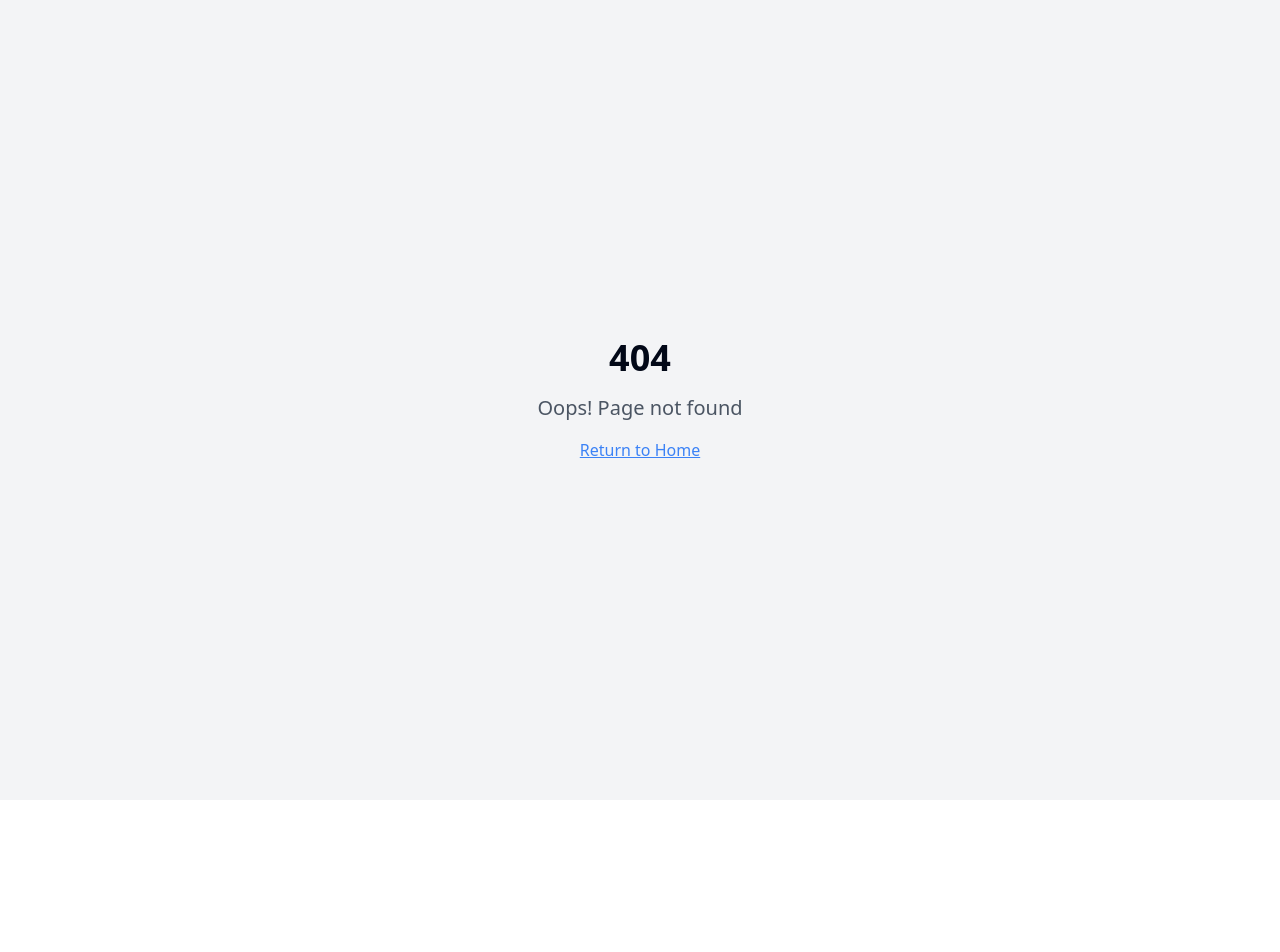
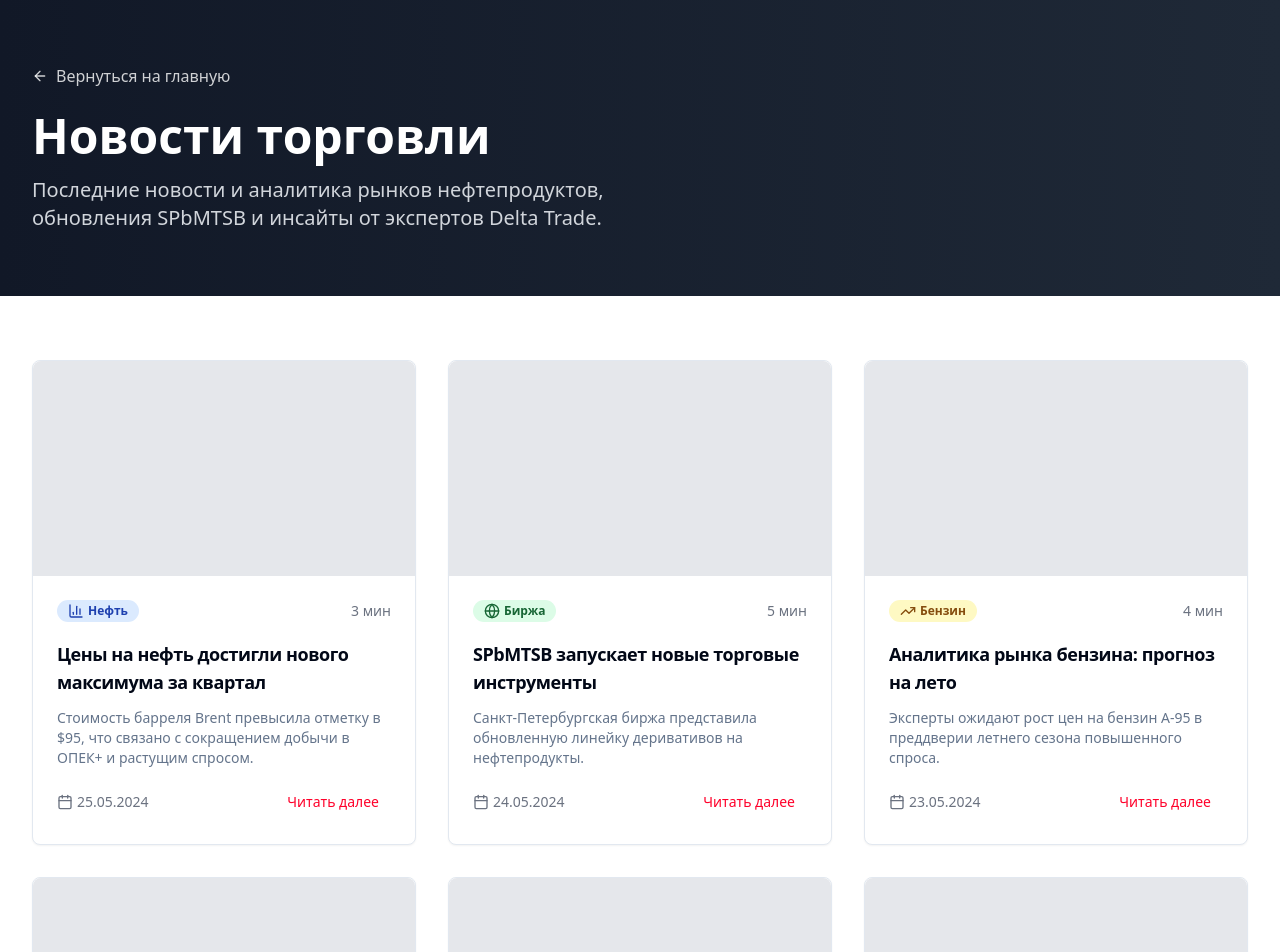
Before and after one commit to AI-Solutions-az/delta-trade-portal, a React (Vite) app: page /news in a window 1280 px wide. Before the commit this address had no page. Shown: the top 952 px of the page. Before the commit the page ends 800 px from the top, so only its background shows below. Built offline with nearby package versions, Linux system fonts and the light colour scheme.

Commit message:
Add news page navigation
Implement navigation to a news page when the "Новости" button is clicked.

```diff
--- a/src/App.tsx
+++ b/src/App.tsx
@@ -1,9 +1,11 @@
+
 import { Toaster } from "@/components/ui/toaster";
 import { Toaster as Sonner } from "@/components/ui/sonner";
 import { TooltipProvider } from "@/components/ui/tooltip";
 import { QueryClient, QueryClientProvider } from "@tanstack/react-query";
 import { BrowserRouter, Routes, Route } from "react-router-dom";
 import Index from "./pages/Index";
+import News from "./pages/News";
 import NotFound from "./pages/NotFound";
 
 const queryClient = new QueryClient();
@@ -16,6 +18,7 @@ const App = () => (
       <BrowserRouter>
         <Routes>
           <Route path="/" element={<Index />} />
+          <Route path="/news" element={<News />} />
           {/* ADD ALL CUSTOM ROUTES ABOVE THE CATCH-ALL "*" ROUTE */}
           <Route path="*" element={<NotFound />} />
         </Routes>
--- a/src/components/Navigation.tsx
+++ b/src/components/Navigation.tsx
@@ -1,5 +1,6 @@
 
 import { Button } from "@/components/ui/button";
+import { Link } from "react-router-dom";
 
 export const Navigation = () => {
   return (
@@ -17,7 +18,7 @@ export const Navigation = () => {
               <a href="#home" className="text-gray-900 hover:text-[#ff002a] px-3 py-2 text-sm font-medium transition-colors">Главная</a>
               <a href="#about" className="text-gray-600 hover:text-[#ff002a] px-3 py-2 text-sm font-medium transition-colors">О нас</a>
               <a href="#services" className="text-gray-600 hover:text-[#ff002a] px-3 py-2 text-sm font-medium transition-colors">Услуги</a>
-              <a href="#news" className="text-gray-600 hover:text-[#ff002a] px-3 py-2 text-sm font-medium transition-colors">Новости</a>
+              <Link to="/news" className="text-gray-600 hover:text-[#ff002a] px-3 py-2 text-sm font-medium transition-colors">Новости</Link>
               <a href="#contact" className="text-gray-600 hover:text-[#ff002a] px-3 py-2 text-sm font-medium transition-colors">Контакты</a>
             </div>
           </div>
--- /dev/null
+++ b/src/pages/News.tsx
@@ -0,0 +1,184 @@
+
+import { Button } from "@/components/ui/button";
+import { Card, CardContent, CardDescription, CardHeader, CardTitle } from "@/components/ui/card";
+import { Badge } from "@/components/ui/badge";
+import { Calendar, ArrowLeft, TrendingUp, Globe, BarChart3 } from "lucide-react";
+import { Link } from "react-router-dom";
+
+const News = () => {
+  const newsArticles = [
+    {
+      id: 1,
+      title: "Цены на нефть достигли нового максимума за квартал",
+      summary: "Стоимость барреля Brent превысила отметку в $95, что связано с сокращением добычи в ОПЕК+ и растущим спросом.",
+      date: "2024-05-25",
+      category: "Нефть",
+      readTime: "3 мин",
+      image: "/placeholder.svg"
+    },
+    {
+      id: 2,
+      title: "SPbMTSB запускает новые торговые инструменты",
+      summary: "Санкт-Петербургская биржа представила обновленную линейку деривативов на нефтепродукты.",
+      date: "2024-05-24",
+      category: "Биржа",
+      readTime: "5 мин",
+      image: "/placeholder.svg"
+    },
+    {
+      id: 3,
+      title: "Аналитика рынка бензина: прогноз на лето",
+      summary: "Эксперты ожидают рост цен на бензин А-95 в преддверии летнего сезона повышенного спроса.",
+      date: "2024-05-23",
+      category: "Бензин",
+      readTime: "4 мин",
+      image: "/placeholder.svg"
+    },
+    {
+      id: 4,
+      title: "Природный газ: новые возможности для трейдеров",
+      summary: "Открытие дополнительных торговых сессий расширяет возможности для операций с природным газом.",
+      date: "2024-05-22",
+      category: "Газ",
+      readTime: "6 мин",
+      image: "/placeholder.svg"
+    },
+    {
+      id: 5,
+      title: "Недельный обзор рынка нефтепродуктов",
+      summary: "Комплексный анализ движения цен на основные нефтепродукты за прошедшую неделю.",
+      date: "2024-05-21",
+      category: "Аналитика",
+      readTime: "8 мин",
+      image: "/placeholder.svg"
+    },
+    {
+      id: 6,
+      title: "Delta Trade расширяет линейку услуг",
+      summary: "Компания запускает новые торговые стратегии и инструменты управления рисками.",
+      date: "2024-05-20",
+      category: "Компания",
+      readTime: "3 мин",
+      image: "/placeholder.svg"
+    }
+  ];
+
+  const getCategoryIcon = (category: string) => {
+    switch (category) {
+      case "Нефть":
+        return <BarChart3 className="h-4 w-4" />;
+      case "Биржа":
+        return <Globe className="h-4 w-4" />;
+      case "Бензин":
+      case "Газ":
+        return <TrendingUp className="h-4 w-4" />;
+      default:
+        return <Calendar className="h-4 w-4" />;
+    }
+  };
+
+  const getCategoryColor = (category: string) => {
+    switch (category) {
+      case "Нефть":
+        return "bg-blue-100 text-blue-800";
+      case "Биржа":
+        return "bg-green-100 text-green-800";
+      case "Бензин":
+        return "bg-yellow-100 text-yellow-800";
+      case "Газ":
+        return "bg-purple-100 text-purple-800";
+      case "Аналитика":
+        return "bg-orange-100 text-orange-800";
+      default:
+        return "bg-gray-100 text-gray-800";
+    }
+  };
+
+  return (
+    <div className="min-h-screen bg-white">
+      {/* Header */}
+      <div className="bg-gradient-to-r from-gray-900 to-gray-800 text-white py-16">
+        <div className="max-w-7xl mx-auto px-4 sm:px-6 lg:px-8">
+          <Link to="/" className="inline-flex items-center text-white/80 hover:text-white mb-6 transition-colors">
+            <ArrowLeft className="h-4 w-4 mr-2" />
+            Вернуться на главную
+          </Link>
+          <h1 className="text-4xl lg:text-5xl font-bold mb-4">
+            Новости торговли
+          </h1>
+          <p className="text-xl text-gray-300 max-w-2xl">
+            Последние новости и аналитика рынков нефтепродуктов, обновления SPbMTSB и инсайты от экспертов Delta Trade.
+          </p>
+        </div>
+      </div>
+
+      {/* News Grid */}
+      <div className="max-w-7xl mx-auto px-4 sm:px-6 lg:px-8 py-16">
+        <div className="grid md:grid-cols-2 lg:grid-cols-3 gap-8">
+          {newsArticles.map((article) => (
+            <Card key={article.id} className="hover:shadow-lg transition-shadow duration-300 cursor-pointer">
+              <div className="aspect-video bg-gray-200 rounded-t-lg"></div>
+              <CardHeader className="pb-3">
+                <div className="flex items-center justify-between mb-3">
+                  <Badge className={`${getCategoryColor(article.category)} flex items-center gap-1`}>
+                    {getCategoryIcon(article.category)}
+                    {article.category}
+                  </Badge>
+                  <span className="text-sm text-gray-500">{article.readTime}</span>
+                </div>
+                <CardTitle className="text-lg line-clamp-2 hover:text-[#ff002a] transition-colors">
+                  {article.title}
+                </CardTitle>
+              </CardHeader>
+              <CardContent>
+                <CardDescription className="line-clamp-3 mb-4">
+                  {article.summary}
+                </CardDescription>
+                <div className="flex items-center justify-between">
+                  <div className="flex items-center text-sm text-gray-500">
+                    <Calendar className="h-4 w-4 mr-1" />
+                    {new Date(article.date).toLocaleDateString('ru-RU')}
+                  </div>
+                  <Button variant="ghost" size="sm" className="text-[#ff002a] hover:text-[#cc0022]">
+                    Читать далее
+                  </Button>
+                </div>
+              </CardContent>
+            </Card>
+          ))}
+        </div>
+
+        {/* Load More */}
+        <div className="text-center mt-12">
+          <Button variant="outline" size="lg" className="border-[#ff002a] text-[#ff002a] hover:bg-[#ff002a] hover:text-white">
+            Загрузить больше новостей
+          </Button>
+        </div>
+      </div>
+
+      {/* Newsletter Subscription */}
+      <div className="bg-gray-50 py-16">
+        <div className="max-w-4xl mx-auto px-4 sm:px-6 lg:px-8 text-center">
+          <h2 className="text-3xl font-bold text-gray-900 mb-4">
+            Подписка на новости
+          </h2>
+          <p className="text-lg text-gray-600 mb-8">
+            Получайте последние новости рынка и аналитику прямо на вашу почту
+          </p>
+          <div className="flex flex-col sm:flex-row gap-4 max-w-lg mx-auto">
+            <input
+              type="email"
+              placeholder="Ваш email"
+              className="flex-1 px-4 py-3 border border-gray-300 rounded-lg focus:ring-2 focus:ring-[#ff002a] focus:border-transparent"
+            />
+            <Button className="bg-[#ff002a] hover:bg-[#cc0022] text-white px-8">
+              Подписаться
+            </Button>
+          </div>
+        </div>
+      </div>
+    </div>
+  );
+};
+
+export default News;
```
